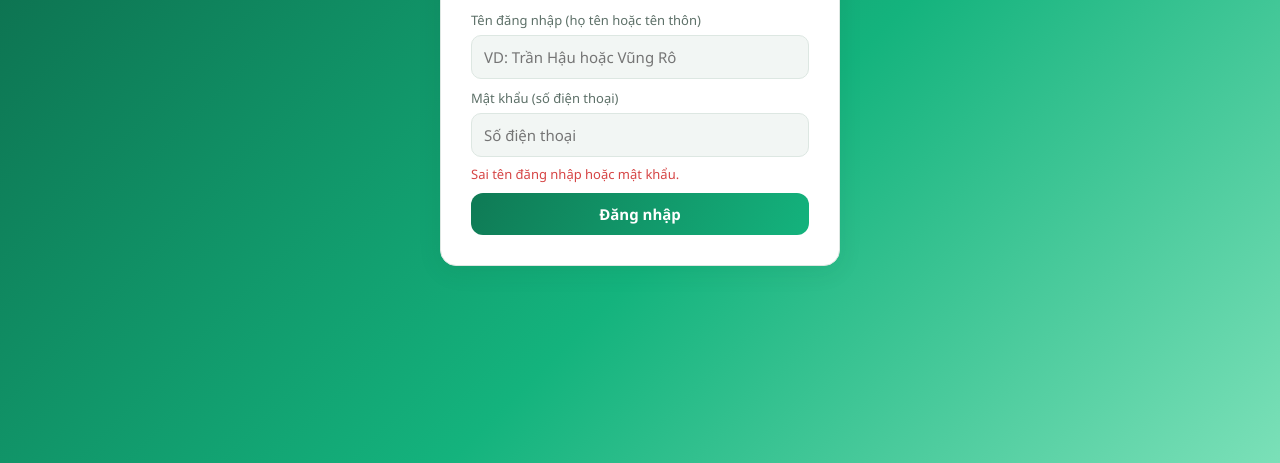
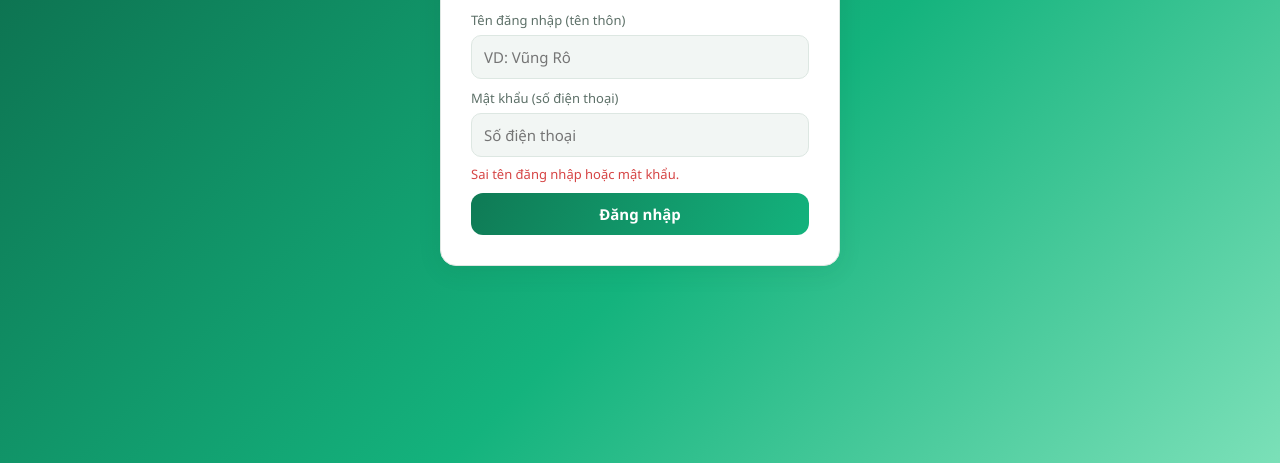
Before and after one commit to quocbeerpy-gif/quanlyhodan, a plain HTML site: page index.html in a window 1280 px wide. Both pictures are taken after a click on the button "Đăng nhập". Shown: the part 337-800 px from the top of the page. Drawn offline with Linux system fonts and the light colour scheme.

Commit message:
Add files via upload

```diff
--- a/index.html
+++ b/index.html
@@ -100,7 +100,7 @@ function toggleTheme(){const dark=theme?theme==="dark":matchMedia("(prefers-colo
 function login(){
  const u=norm($("lu").value),p=dg($("lp").value);
  if(u===ADMIN.u&&$("lp").value===ADMIN.p){me="admin";sv("tt_me",me);view="admin";return render()}
- const i=U.findIndex(x=>norm(x[0])===u||norm(x[1])===u);
+ const i=U.findIndex(x=>norm(x[1])===u);
  if(i<0||dg(U[i][2])!==p){$("er").textContent="Sai tên đăng nhập hoặc mật khẩu.";return}
  me=i;sv("tt_me",me);view="home";render();
 }
@@ -135,7 +135,7 @@ function head(){
 }
 function loginV(){
  return `<div class="login"><div class="card"><div class="logo">🏘️</div><h2 style="text-align:center">Báo cáo công việc</h2><p class="mu" style="text-align:center;margin:0 0 14px">Hệ thống dành cho Trưởng thôn</p>
- <label>Tên đăng nhập (họ tên hoặc tên thôn)</label><input id="lu" list="ul" autocomplete="username" placeholder="VD: Trần Hậu hoặc Vũng Rô"><datalist id="ul">${U.map(x=>`<option value="${esc(x[0])}"><option value="${esc(x[1])}">`).join("")}</datalist>
+ <label>Tên đăng nhập (tên thôn)</label><input id="lu" list="ul" autocomplete="username" placeholder="VD: Vũng Rô"><datalist id="ul">${U.map(x=>`<option value="${esc(x[1])}">`).join("")}</datalist>
  <label>Mật khẩu (số điện thoại)</label><input id="lp" type="password" autocomplete="current-password" placeholder="Số điện thoại" onkeydown="if(event.key==='Enter')login()">
  <div class="err" id="er"></div><button class="btn" style="width:100%;margin-top:8px" onclick="login()">Đăng nhập</button></div></div>`;
 }
```
